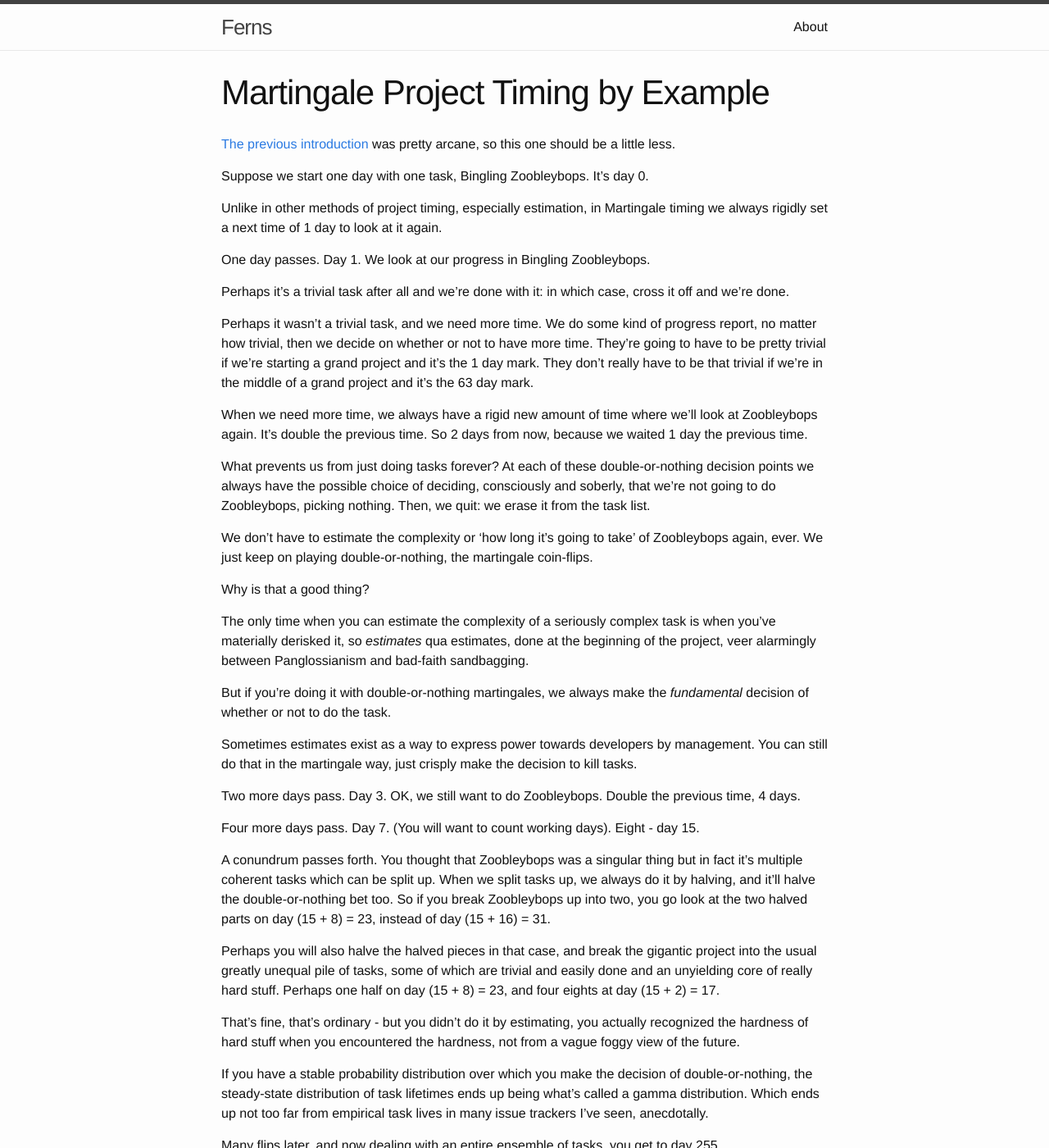
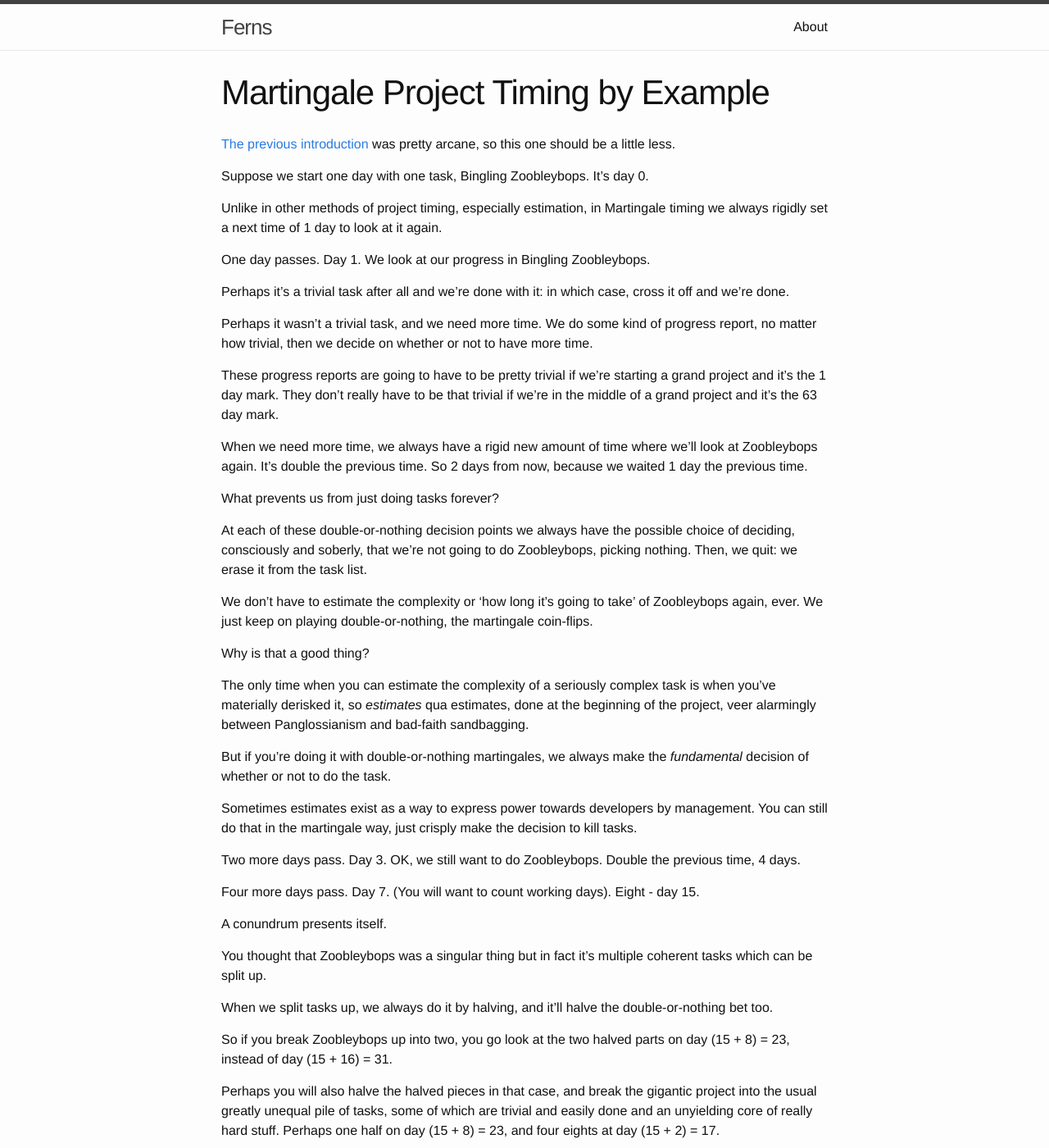
Before and after one commit to howonlee/howonlee.github.io, a Jekyll site: the page built from _posts/2022-06-27-Martingale%20Estimation%20By%20Example.md, in a window 1280 px wide and 1400 px high. Shown: the whole window at 82% size. Built offline with Jekyll 4.4.1, drawn with Linux system fonts in a browser that asks for light colours; some of the changed text lies outside the part shown.

Commit message:
thinking

```diff
--- a/_posts/2022-06-27-Martingale%20Estimation%20By%20Example.md
+++ b/_posts/2022-06-27-Martingale%20Estimation%20By%20Example.md
@@ -13,11 +13,15 @@
 
 Perhaps it's a trivial task after all and we're done with it: in which case, cross it off and we're done.
 
-Perhaps it wasn't a trivial task, and we need more time. We do some kind of progress report, no matter how trivial, then we decide on whether or not to have more time. They're going to have to be pretty trivial if we're starting a grand project and it's the 1 day mark. They don't really have to be that trivial if we're in the middle of a grand project and it's the 63 day mark.
+Perhaps it wasn't a trivial task, and we need more time. We do some kind of progress report, no matter how trivial, then we decide on whether or not to have more time.
+
+These progress reports are going to have to be pretty trivial if we're starting a grand project and it's the 1 day mark. They don't really have to be that trivial if we're in the middle of a grand project and it's the 63 day mark.
 
 When we need more time, we always have a rigid new amount of time where we'll look at Zoobleybops again. It's double the previous time. So 2 days from now, because we waited 1 day the previous time.
 
-What prevents us from just doing tasks forever? At each of these double-or-nothing decision points we always have the possible choice of deciding, consciously and soberly, that we're not going to do Zoobleybops, picking nothing. Then, we quit: we erase it from the task list.
+What prevents us from just doing tasks forever?
+
+At each of these double-or-nothing decision points we always have the possible choice of deciding, consciously and soberly, that we're not going to do Zoobleybops, picking nothing. Then, we quit: we erase it from the task list.
 
 We don't have to estimate the complexity or 'how long it's going to take' of Zoobleybops again, ever. We just keep on playing double-or-nothing, the martingale coin-flips.
 
@@ -33,16 +37,28 @@
 
 Four more days pass. Day 7. (You will want to count working days). Eight - day 15.
 
-A conundrum passes forth. You thought that Zoobleybops was a singular thing but in fact it's multiple coherent tasks which can be split up. When we split tasks up, we always do it by halving, and it'll halve the double-or-nothing bet too. So if you break Zoobleybops up into two, you go look at the two halved parts on day (15 + 8) = 23, instead of day (15 + 16) = 31.
+A conundrum presents itself.
+
+You thought that Zoobleybops was a singular thing but in fact it's multiple coherent tasks which can be split up.
+
+When we split tasks up, we always do it by halving, and it'll halve the double-or-nothing bet too.
+
+So if you break Zoobleybops up into two, you go look at the two halved parts on day (15 + 8) = 23, instead of day (15 + 16) = 31.
 
 Perhaps you will also halve the halved pieces in that case, and break the gigantic project into the usual greatly unequal pile of tasks, some of which are trivial and easily done and an unyielding core of really hard stuff. Perhaps one half on day (15 + 8) = 23, and four eights at day (15 + 2) = 17.
 
 That's fine, that's ordinary - but you didn't do it by estimating, you actually recognized the hardness of hard stuff when you encountered the hardness, not from a vague foggy view of the future.
 
-If you have a stable probability distribution over which you make the decision of double-or-nothing, the steady-state distribution of task lifetimes ends up being what's called a gamma distribution. Which ends up not too far from empirical task lives in many issue trackers I've seen, anecdotally.
+If you have a stable probability distribution over which you make the decision of double-or-nothing, the steady-state distribution of task lifetimes ends up being what's called a gamma distribution.
+
+Which ends up not too far from empirical task lives in many issue trackers I've seen, anecdotally.
 
 Many flips later, and now dealing with an entire ensemble of tasks, you get to day 255.
 
-If you get to really high numbers, you also crisply get into why martingale systems don't actually work for betting: your bankroll quickly runs out. This is an exponent, exponents are not fun to spend. But it's an honest exponent that now calls for you to kill the task underlying it - because it's not worth the cost anymore.
+If you get to really high numbers, you also crisply get into why martingale systems don't actually work for betting: your bankroll quickly runs out.
 
-This system won't work for truly exogenous deadlines - GDPR and taxes where the government is setting it and won't yield, or planetary conjunctions for spacecraft where physics sets it and _really_ won't yield. But this isn't the case for most software development - and in this case, martingale timing will allow you to avoid estimation at all.
+This is an exponent, exponents are not fun to spend. But it's an honest exponent that now calls for you to kill the task underlying it - because it's not worth the cost anymore.
+
+This system won't work for truly exogenous deadlines - GDPR and taxes where the government is setting it and won't yield, or planetary conjunctions for spacecraft where physics sets it and _really_ won't yield.
+
+But this isn't the case for most software development - and in this case, martingale timing will allow you to avoid estimation at all.
```
